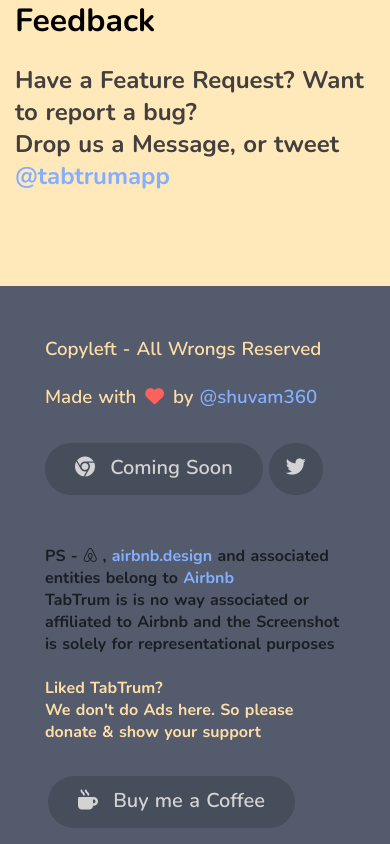
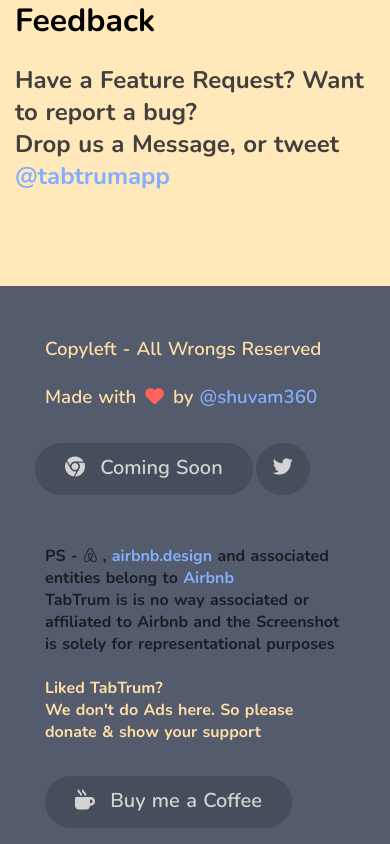
Before and after one commit to GeekBoySupreme/pastelmist, a Nuxt app: page / in a window 390 px wide. Shown: the part 1805-2649 px from the top of the page. Built offline with nearby package versions, Linux system fonts and the light colour scheme.

Commit message:
Abhi ke liye done

```diff
--- a/components/Footer.vue
+++ b/components/Footer.vue
@@ -76,7 +76,7 @@
 
 
 .social-link {
-  margin: 3px;
+  margin-right: 3px;
   border-radius: 50px;
   background: #464e5c;
   width: 50px;
@@ -118,4 +118,12 @@
 .social-link {
   margin-top : 15px;
 }
+
+
+@media (min-width: 320px) and (max-width: 480px) {
+  .social-link-holder {
+    width: 120%;
+    margin-left: -10px;
+  }
+}
 </style>
```
